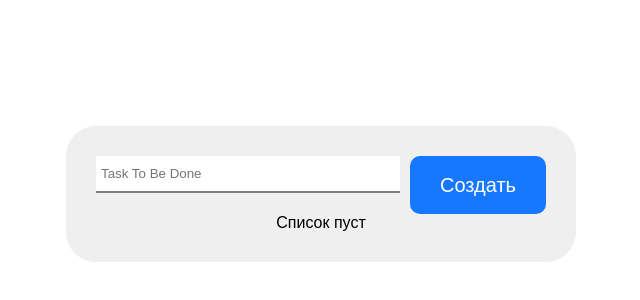
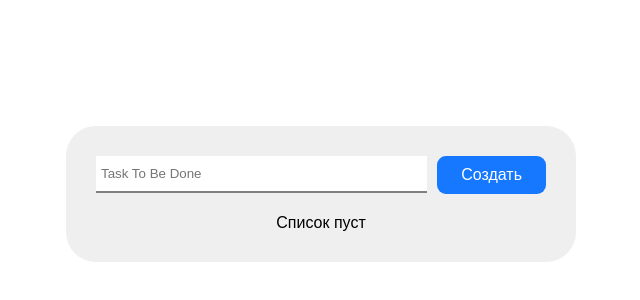
Before and after one commit to BentonFraizer/CRM-System, a Vue app: page / in a window 1280 px wide. Shown: the part 206-506 px from the top of the page, without its empty margins (319-959 px from the left). Built offline with nearby package versions, Linux system fonts and the light colour scheme; no server answers.

Commit message:
ED-2110 feat(todo-list): add Button ui component

```diff
--- a/src/assets/css/app.css
+++ b/src/assets/css/app.css
@@ -2,20 +2,43 @@
   --primary: #1677ff;
   --primary-hover: #4096ff;
   --danger: #ff4d4f;
+  --danger-hover: #ff7875;
   --success: #52c41a;
 
   /* Background */
   --bg-base: #FFFFFF;
   --bg-primary: #EFEFEF;
+
   --bg-tab: #D3D3D3;
   --bg-tab-hover: #B7B7B7;
   --bg-tab-active: #727272;
-  --bg-border: #808080;
+
   --bg-checkbox-disabled: #e1e1e1;
 
+  /* Border */
+  --border: #808080;
+  --border-disabled: #D9D9D9;
+
   /* Text */
+  --text-base: #000000;
   --text-white: #FFFFFF;
-  --text-secondary: #808080;
+  --text-disabled: rgba(0, 0, 0, 0.25);
+
+  /* Button */
+  --bg-btn-disabled: #F5F5F5;
+  --bg-btn-default: #FFFFFF;
+  --bg-btn-default-hover: #E3E3E3;
+  --border-btn-default: #d9d9d9;
+  --border-btn-default-hover: #4096ff;
+  --text-btn-default-hover: #4096ff;
+
+  --bg-btn-primary: var(--primary);
+  --bg-btn-primary-hover: var(--primary-hover);
+  --text-btn-primary: var(--text-white);
+
+  --bg-btn-danger: var(--danger);
+  --bg-btn-danger-hover: var(--danger-hover);
+  --text-btn-danger: var(--text-white);
 }
 
 body {
--- a/src/components/CreateTask.vue
+++ b/src/components/CreateTask.vue
@@ -2,6 +2,7 @@
 import { ref } from 'vue'
 import { createTask } from '@/api/tasksApi.ts'
 import { validateTaskTitle } from '@/helpers/helpers.ts'
+import Button from '@/ui/Button.vue'
 
 const emit = defineEmits<{
   taskCreated: []
@@ -38,7 +39,7 @@ const handleAddTask = async () => {
       <input type="text" placeholder="Task To Be Done" v-model.trim="newTaskTitle" />
       <span class="error-message">{{ errorMessage }}</span>
     </div>
-    <button type="submit">Создать</button>
+    <Button html-type="submit" type="primary" size="large">Создать</Button>
   </form>
 </template>
 
@@ -52,21 +53,7 @@ const handleAddTask = async () => {
   & input {
     padding: 10px 5px;
     border: 0;
-    border-bottom: 2px solid var(--bg-border);
-  }
-
-  & button {
-    cursor: pointer;
-    background-color: var(--primary);
-    border: none;
-    border-radius: 10px;
-    color: var(--text-white);
-    padding: 5px 30px;
-    font-size: 20px;
-  }
-
-  & button:hover {
-    background-color: var(--primary-hover);
+    border-bottom: 2px solid var(--border);
   }
 }
 
--- a/src/components/TaskItem.vue
+++ b/src/components/TaskItem.vue
@@ -139,6 +139,21 @@ const handleCancelEdit = () => {
   align-items: center;
 }
 
+.icon {
+  display: block;
+
+  margin: 0;
+  padding: 0;
+  width: 20px;
+  height: 20px;
+
+  cursor: pointer;
+
+  border: none;
+  background-color: transparent;
+  background-size: cover;
+}
+
 .icon--edit {
   background-color: var(--primary);
   mask: url('@/assets/icons/icon-pencil.svg') no-repeat center;
--- /dev/null
+++ b/src/ui/Button.vue
@@ -0,0 +1,98 @@
+<script setup lang="ts">
+import { ref } from 'vue'
+import type { ButtonHTMLAttributes } from 'vue'
+
+const {
+  htmlType,
+  type = 'default',
+  disabled,
+  size = 'medium',
+} = defineProps<{
+  htmlType?: ButtonHTMLAttributes['type']
+  type?: 'default' | 'primary' | 'danger'
+  disabled?: boolean
+  size?: 'small' | 'medium' | 'large'
+}>()
+
+defineEmits<{
+  click: []
+}>()
+
+const resultClass = ref<string>(`${type} ${size}`)
+</script>
+
+<template>
+  <button
+    :type="htmlType ?? 'button'"
+    :class="resultClass"
+    :disabled="disabled"
+    @click="$emit('click')"
+  >
+    <slot></slot>
+  </button>
+</template>
+
+<style scoped>
+.default {
+  color: var(--text-base);
+  background-color: var(--bg-btn-default);
+  border: 1px solid var(--border-btn-default);
+
+  &:hover {
+    border: 1px solid var(--border-btn-default-hover);
+    color: var(--text-btn-default-hover);
+  }
+}
+
+.primary {
+  color: var(--text-btn-primary);
+  background-color: var(--bg-btn-primary);
+
+  &:hover {
+    background-color: var(--bg-btn-primary-hover);
+  }
+}
+
+.danger {
+  color: var(--text-btn-danger);
+  background-color: var(--bg-btn-danger);
+
+  &:hover {
+    background-color: var(--bg-btn-danger-hover);
+  }
+}
+
+.small {
+  border-radius: 3px;
+  padding: 0 8px;
+  font-size: 14px;
+  height: 22px;
+}
+
+.medium {
+  border-radius: 6px;
+  padding: 0 16px;
+  font-size: 14px;
+  height: 30px;
+}
+
+.large {
+  border-radius: 9px;
+  padding: 0 24px;
+  font-size: 16px;
+  height: 38px;
+}
+
+button {
+  cursor: pointer;
+  border: none;
+}
+
+button:disabled,
+button:disabled:hover {
+  cursor: not-allowed;
+  color: var(--text-disabled);
+  background-color: var(--bg-btn-disabled);
+  border: 1px solid var(--border-disabled);
+}
+</style>
--- a/src/ui/Checkbox.vue
+++ b/src/ui/Checkbox.vue
@@ -38,7 +38,7 @@ input {
 
 .is-done {
   text-decoration: line-through;
-  color: var(--text-secondary);
+  color: var(--text-disabled);
 }
 
 /* Кастомизация чекбокса */
@@ -82,7 +82,7 @@ input:disabled {
   background-color: var(--bg-checkbox-disabled);
 
   & + label {
-    color: var(--text-secondary);
+    color: var(--text-disabled);
   }
 }
 </style>
```
